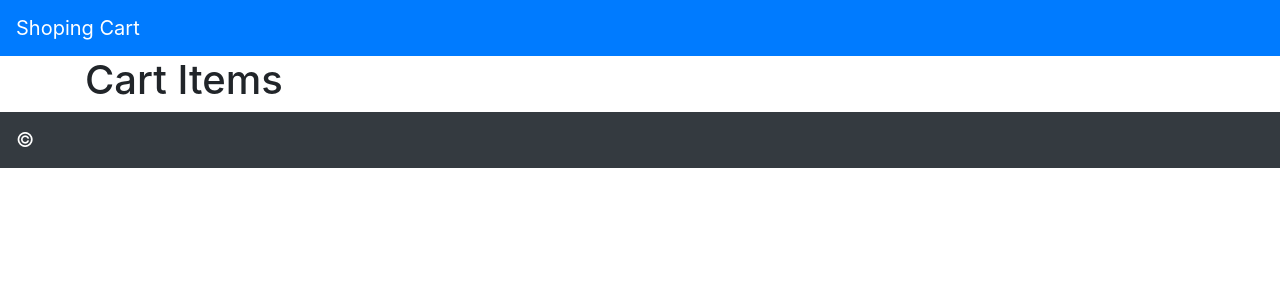
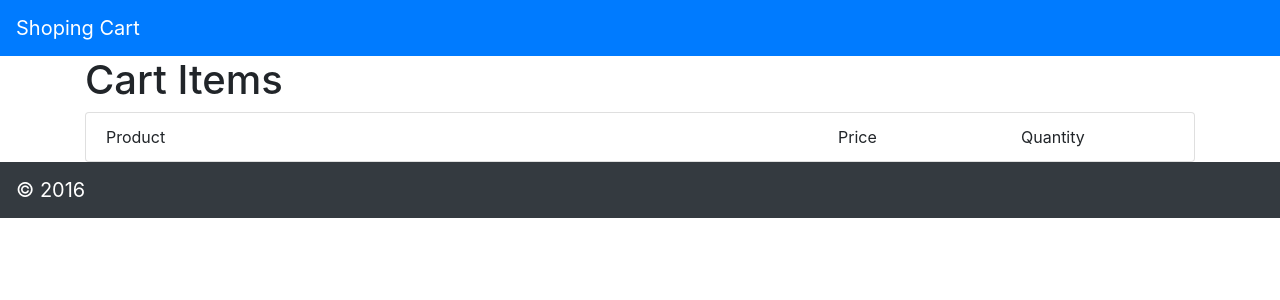
Before and after one commit to QReed/shoping-cart, a React (Create React App) app: page / in a window 1280 px wide. Shown: the top 300 px of the page. Built offline with nearby package versions, Linux system fonts and the light colour scheme.

Commit message:
Stoping point
Having trouble with how the list should work. need clarification.

```diff
--- a/src/App.js
+++ b/src/App.js
@@ -1,24 +1,19 @@
 import React from 'react';
+import Shopingcart from './Shopingcart';
 
-function shopingcart() {
-	const CartFooter=
-        <nav className="navbar navbar-dark bg-dark">
-           <a className="navbar-brand" href="#">&copy;</a>
-        </nav>;
+class App extends React.Component {
 
-        const CartHeader=
-        <nav className="navbar navbar-dark bg-primary">
-            <a className="navbar-brand" href="#">Shoping Cart</a>
-        </nav>;
+ render() {
+    var cartItemsList = [
+        { id: 1, product: { id: 40, name: 'Mediocre Iron Watch', priceInCents: 399 }, quantity: 1 },
+        { id: 2, product: { id: 41, name: 'Heavy Duty Concrete Plate', priceInCents: 499 }, quantity: 2 },
+        { id: 3, product: { id: 42, name: 'Intelligent Paper Knife', priceInCents: 1999 }, quantity: 1 },
+      ]
 
-        const CartItems=
-                <div className="container">
-                    <h1>Cart Items</h1>
-                </div>;
- return  <div>
-	  {CartHeader}
-	  {CartItems}
-	  {CartFooter}
-	</div>
+ return (
+    <div>
+	  <Shopingcart/>
+	</div>);
+ }
 }
-export default shopingcart;
+export default App;
--- /dev/null
+++ b/src/CartItems.js
@@ -0,0 +1,19 @@
+import React from 'react';
+
+function CartItems(){
+
+return <div className="container">
+            <h1>Cart Items</h1>
+            <div className= "list-group">
+                <div className="list-group-item">
+                    <div className="row">
+                        <div className="col-md-8">Product</div>
+                        <div className="col-md-2">Price</div>
+                        <div className="col-md-2">Quantity</div>
+                    </div>
+
+                </div>
+            </div>
+        </div>
+}
+export default CartItems;
--- /dev/null
+++ b/src/Cartheader.js
@@ -0,0 +1,9 @@
+import React from 'react';
+
+function CartHeader(){
+    return <nav className="navbar navbar-dark bg-primary">
+        <a className="navbar-brand" href="#">Shoping Cart</a>
+    </nav>;
+}
+
+export default CartHeader;
--- /dev/null
+++ b/src/Footer.js
@@ -0,0 +1,9 @@
+import React from 'react';
+
+function CartFooter(props){
+
+    return <nav className="navbar navbar-dark bg-dark">
+           <a className="navbar-brand" href="#">&copy; {props.copyright}</a>
+        </nav>;
+}
+export default CartFooter;
--- /dev/null
+++ b/src/Shopingcart.js
@@ -0,0 +1,17 @@
+
+import React from 'react';
+import CartFooter from './Footer';
+import CartHeader from './Cartheader';
+import CartItems from './CartItems';
+
+function shopingcart() {
+
+
+
+return  <div>
+  <CartHeader/>
+  <CartItems/>
+  <CartFooter copyright="2016"/>
+</div>
+}
+export default shopingcart;
```
Also changed, not shown: src/CartItem.js (added, +14 -0 lines).
